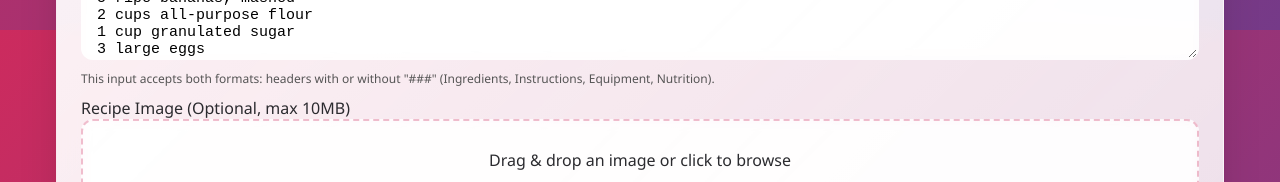
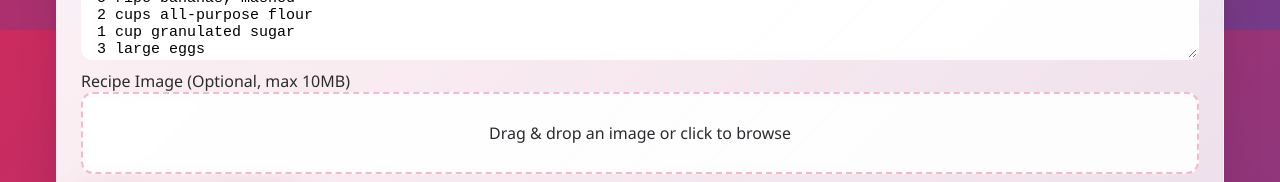
Before and after one commit to bot07-lang/recipe-generator, a React (Vite) app: page /generator in a window 1280 px wide. Shown: the part 770-952 px from the top of the page. Built offline with nearby package versions, Linux system fonts and the light colour scheme; no server answers; the database is empty.

Commit message:
Remove helper text about header formats

```diff
--- a/src/routes/Generator.tsx
+++ b/src/routes/Generator.tsx
@@ -438,10 +438,7 @@ Calories: 320 per serving
           <label>Recipe Content</label>
           <textarea className="textarea" value={raw} onChange={e=>setRaw(e.target.value)} />
         </div>
-        <div className="form-group" style={{fontSize:12,color:'#555'}}>
-          This input accepts both formats: headers with or without "###" (Ingredients, Instructions, Equipment, Nutrition).
-        </div>
-          <div className="form-group">
+        <div className="form-group">
             <label>Recipe Image (Optional, max 10MB)</label>
           <div className="dz" onClick={()=>document.getElementById('rg-file')?.click()}
                onDragOver={e=>{e.preventDefault();}}
```
